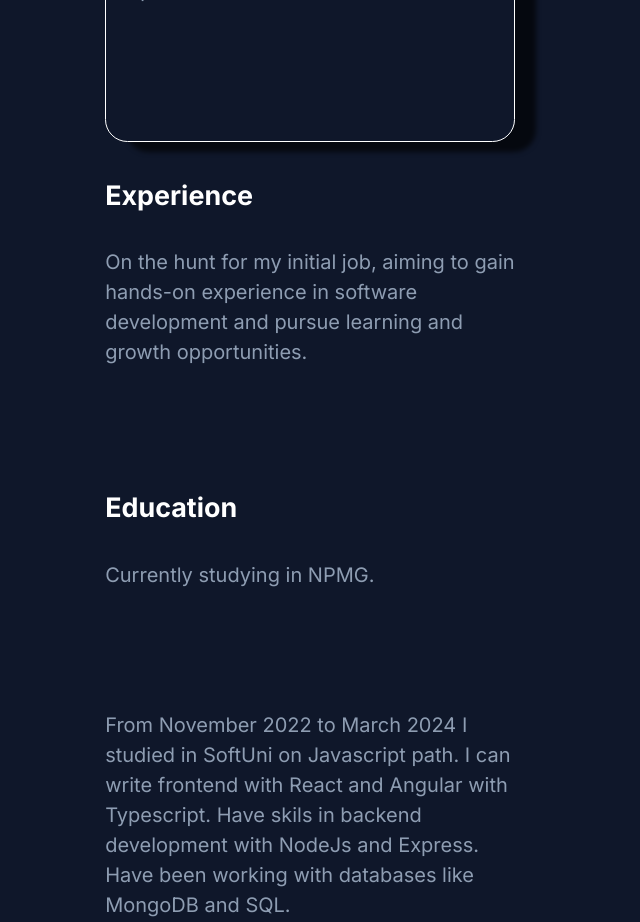
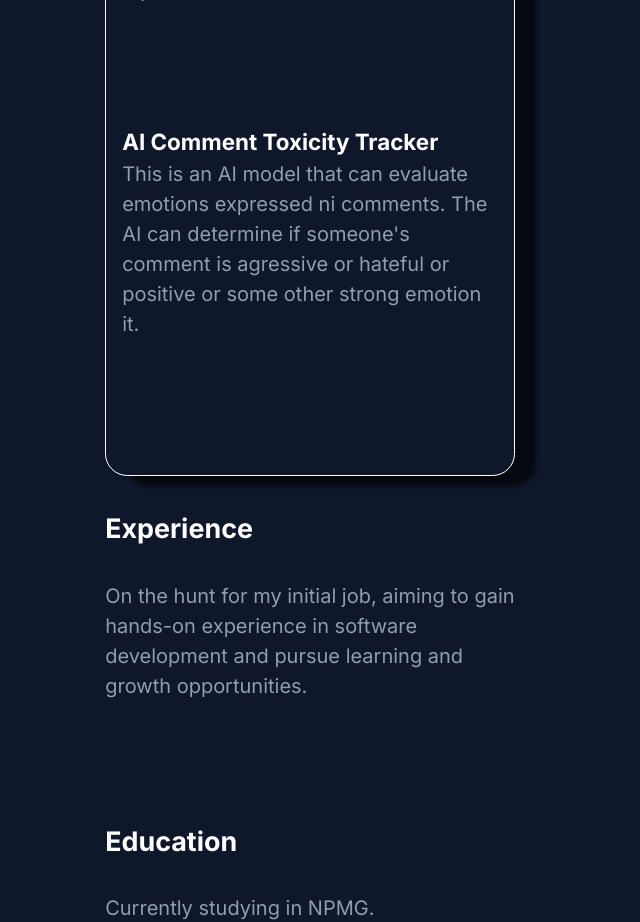
Before and after one commit to Martbul/MartinKovachki, a React (Vite) app in the folder Martin Kovachki/: page / in a window 1280 px wide. Shown: the part 2200-3122 px from the top of the page, without its empty margins (610-1250 px from the left). Built offline with nearby package versions, Linux system fonts and the light colour scheme.

Commit message:
add project

```diff
--- a/Martin Kovachki/src/Shared/Projects/Projects.jsx
+++ b/Martin Kovachki/src/Shared/Projects/Projects.jsx
@@ -98,6 +98,21 @@ export default function Projects() {
             </p>
           </div>
         </div>
+
+        <div className="project">
+          <div className="content">
+            <h5>
+              <a href="https://github.com/Martbul/CommentToxicity-Tracker">
+               AI Comment Toxicity Tracker
+              </a>
+            </h5>
+            <p>
+              This is an AI model that can evaluate emotions expressed ni comments. The AI can determine if
+              someone's comment is agressive or hateful or positive or some other strong emotion
+              it.
+            </p>
+          </div>
+        </div>
       </div>
     </>
   );
```
